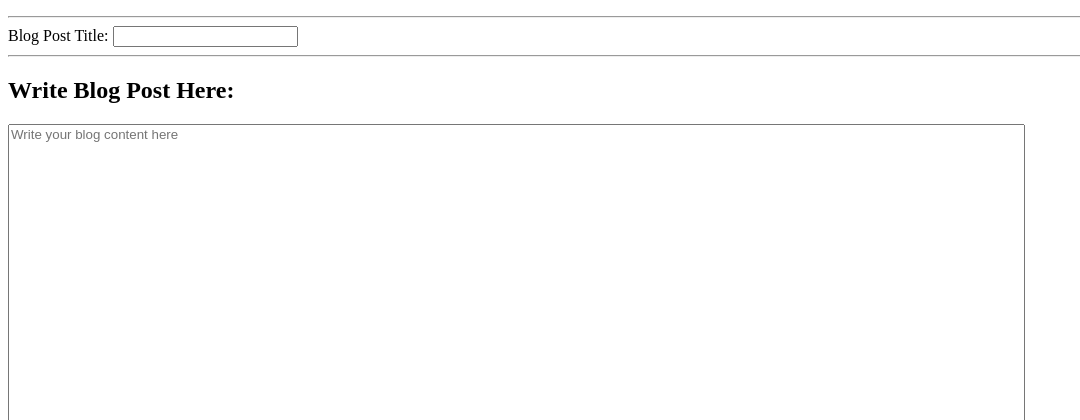
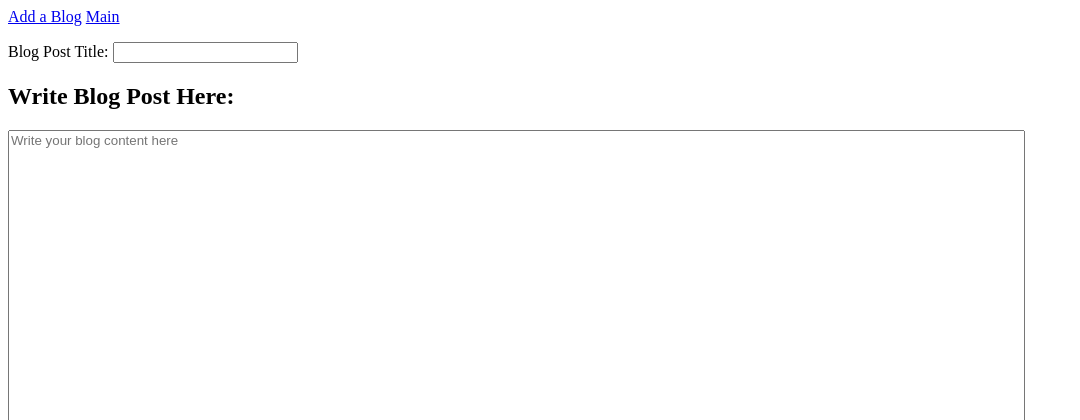
Before and after one commit to edilma/build-a-blog, a Flask app: template templates/post_template.html in a window 1280 px wide. Shown: the top 420 px of the page, without its empty margins (0-1080 px from the left). Run offline with Flask 2, Linux system fonts and the light colour scheme; the template is opened without the code that fills it, so the values that code supplies are empty.

Commit message:
project almost working - needs some pages

```diff
--- a/main.py
+++ b/main.py
@@ -18,8 +18,6 @@ class Post(db.Model):
         self.content= content
 
 
-
-
 def validatePost(blog_name,blog_content):
     title= blog_name
     content = blog_content
@@ -31,14 +29,14 @@ def validatePost(blog_name,blog_content):
         return "ok"
 
 #first time they go to the website
-@app.route('/', methods=["GET"])
+@app.route('/blog', methods=["GET"])
 def index():
     posts = Post.query.all()
     return render_template('post_template.html',  posts=posts) #add this variable and iterate
 
 
 #after they fill in the form and POST it.
-@app.route('/', methods=['POST'])
+@app.route('/newpost', methods=['POST'])
 def GetContent():
     blog_name= request.form['title']
     blog_content = request.form['content']
@@ -52,13 +50,8 @@ def GetContent():
         flash(isValid) #todo fix flash
     #todo load current posts
     posts = Post.query.all()
-    return render_template('post_template.html',  posts=posts) #add this variable and iterate
-
-
-
-
-
-
+    return redirect('/blog',id=id)
+    #return render_template('post_template.html',  posts=posts) #add this variable and iterate
 
 
 
--- a/templates/base.html
+++ b/templates/base.html
@@ -9,6 +9,11 @@
 
 </head>
 <body>
+    <div>
+        <a href='/newpost'>Add a Blog</a>
+        <a href='/blog'>Main</a>
+
+    </div>
 
     {% with messages = get_flashed_messages(with_categories=True) %}
     <ul>
--- a/templates/post_template.html
+++ b/templates/post_template.html
@@ -6,14 +6,14 @@ My Blog
 
 
 {% block content %}
-    <hr/>
+
         <form name="blogPost" method ="POST">
         <div class="title">
         <!--Title Goes Here-->
             <label for="title" >Blog Post Title: </label>
             <input id="title" name="title" type="text" />
         </div>
-        <hr/>
+
         <div>
             <h2>Write Blog Post Here:</h2>
             <textarea id="content"   name="content" placeholder="Write your blog content here"></textarea>
@@ -21,12 +21,6 @@ My Blog
             <input type="submit" name="submit"  value="Add A New Post">
         </div>
 </form>
-<div>
-{% for post in posts %}
-<h1>{{ post.title }} </h1>
-<p>{{post.content}}</p>
 
-{% endfor %}
-</div>
 
 {% endblock content %}
```
Also changed, not shown: templates/display.html (added, +18 -0 lines).
